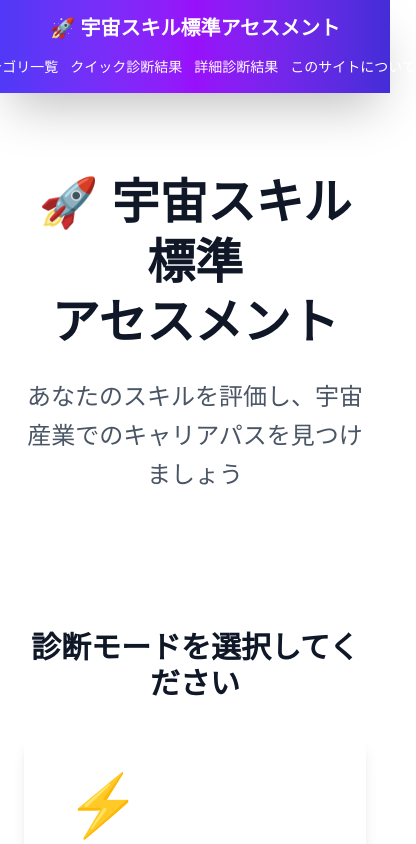
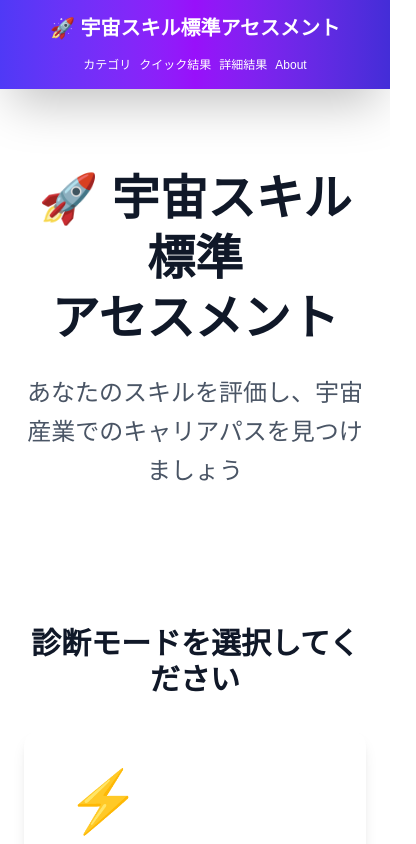
Before and after one commit to kentaro/sssa, a Next.js app: page / in a window 390 px wide. Shown: the top 844 px of the page, 416 px wide, since content can reach past the window. Built offline with nearby package versions, Linux system fonts and the light colour scheme.

Commit message:
feat: Improve share messages and mobile menu
- Enhanced detailed assessment share message with emojis
- Added responsive text for mobile menu (shorter labels)
- Mobile menu now wraps and uses smaller font
- Desktop shows full labels, mobile shows compact versions

```diff
--- a/app/results/[[...encoded]]/ResultsClient.tsx
+++ b/app/results/[[...encoded]]/ResultsClient.tsx
@@ -83,8 +83,8 @@ export default function ResultsClient({ encodedParam, data }: ResultsClientProps
           .map(s => s.category);
 
         const shareText = topCategories.length > 0
-          ? `宇宙業界でのスキル評価結果\n\n高評価の分野:\n「${topCategories.join('」\n「')}」\n\nあなたもスキルを診断してみませんか？`
-          : '宇宙業界でのスキル評価を完了しました！\n\nあなたもチャレンジしてみませんか？';
+          ? `🚀 宇宙スキル標準で詳細診断を完了！\n\n私の強みは...\n「${topCategories.join('」\n「')}」\n\n✨ あなたも宇宙業界での適性を詳しく診断しませんか？`
+          : '🚀 宇宙スキル標準で詳細診断を完了！\n\n✨ あなたも宇宙業界での適性を診断してみませんか？';
 
         await navigator.share({
           title: '宇宙スキル標準アセスメント',
@@ -108,8 +108,8 @@ export default function ResultsClient({ encodedParam, data }: ResultsClientProps
           .map(s => s.category);
 
         const copyText = topCategories.length > 0
-          ? `宇宙業界でのスキル評価結果\n\n高評価の分野:\n「${topCategories.join('」\n「')}」\n\nあなたもスキルを診断してみませんか？\n\n${permalink}`
-          : `宇宙業界でのスキル評価を完了しました！\n\nあなたもチャレンジしてみませんか？\n\n${permalink}`;
+          ? `🚀 宇宙スキル標準で詳細診断を完了！\n\n私の強みは...\n「${topCategories.join('」\n「')}」\n\n✨ あなたも宇宙業界での適性を詳しく診断しませんか？\n\n${permalink}`
+          : `🚀 宇宙スキル標準で詳細診断を完了！\n\n✨ あなたも宇宙業界での適性を診断してみませんか？\n\n${permalink}`;
 
         await navigator.clipboard.writeText(copyText);
         alert('結果をクリップボードにコピーしました！');
--- a/components/Header.tsx
+++ b/components/Header.tsx
@@ -14,7 +14,7 @@ export default function Header() {
             <span className="inline-block">🚀 宇宙スキル標準</span>
             <span className="inline-block">アセスメント</span>
           </Link>
-          <nav className="flex items-center justify-center gap-3 sm:gap-6 text-sm sm:text-base">
+          <nav className="flex items-center justify-center flex-wrap gap-2 sm:gap-6 text-xs sm:text-base">
             <Link
               href="/categories"
               className={`transition-colors whitespace-nowrap ${
@@ -23,7 +23,8 @@ export default function Header() {
                   : 'hover:text-indigo-100 font-medium'
               }`}
             >
-              カテゴリ一覧
+              <span className="hidden sm:inline">カテゴリ一覧</span>
+              <span className="sm:hidden">カテゴリ</span>
             </Link>
             <Link
               href="/quick-assessment/results"
@@ -33,7 +34,8 @@ export default function Header() {
                   : 'hover:text-indigo-100 font-medium'
               }`}
             >
-              クイック診断結果
+              <span className="hidden sm:inline">クイック診断結果</span>
+              <span className="sm:hidden">クイック結果</span>
             </Link>
             <Link
               href="/results"
@@ -43,7 +45,8 @@ export default function Header() {
                   : 'hover:text-indigo-100 font-medium'
               }`}
             >
-              詳細診断結果
+              <span className="hidden sm:inline">詳細診断結果</span>
+              <span className="sm:hidden">詳細結果</span>
             </Link>
             <Link
               href="/about"
@@ -53,7 +56,8 @@ export default function Header() {
                   : 'hover:text-indigo-100 font-medium'
               }`}
             >
-              このサイトについて
+              <span className="hidden sm:inline">このサイトについて</span>
+              <span className="sm:hidden">About</span>
             </Link>
           </nav>
         </div>
```
